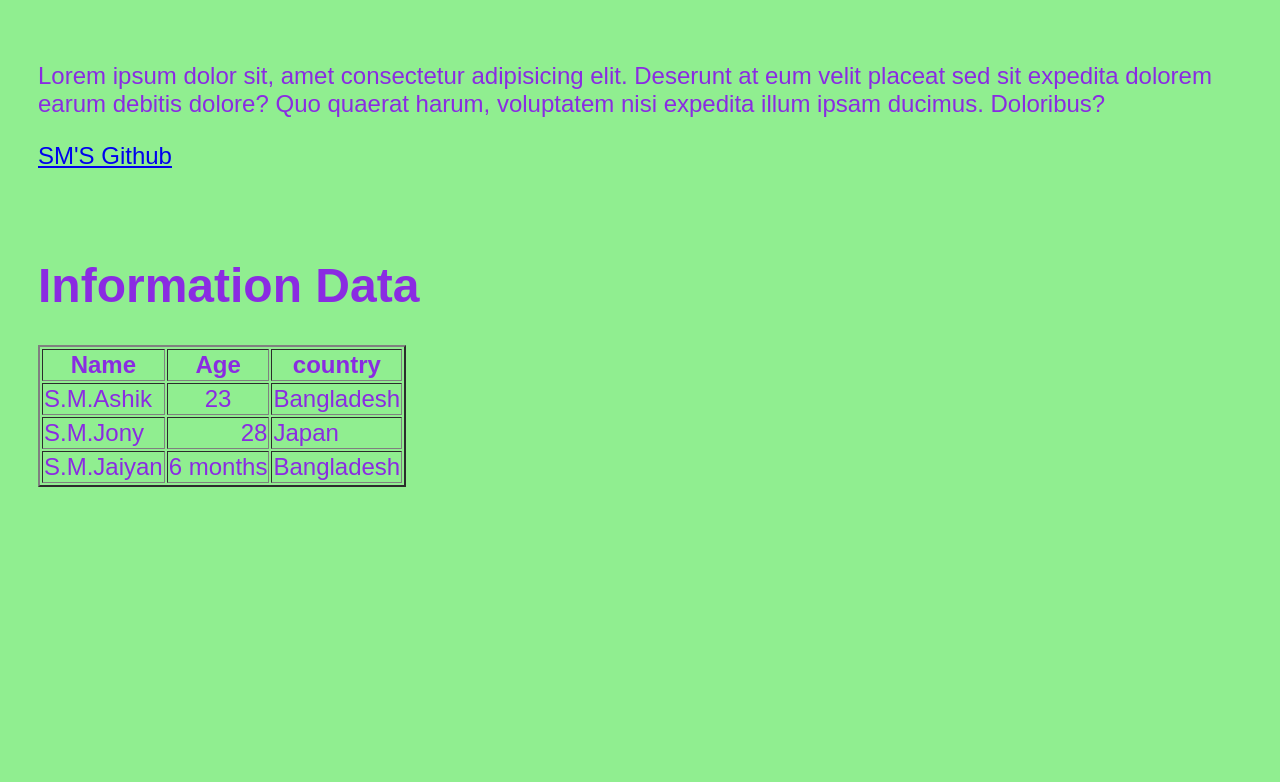
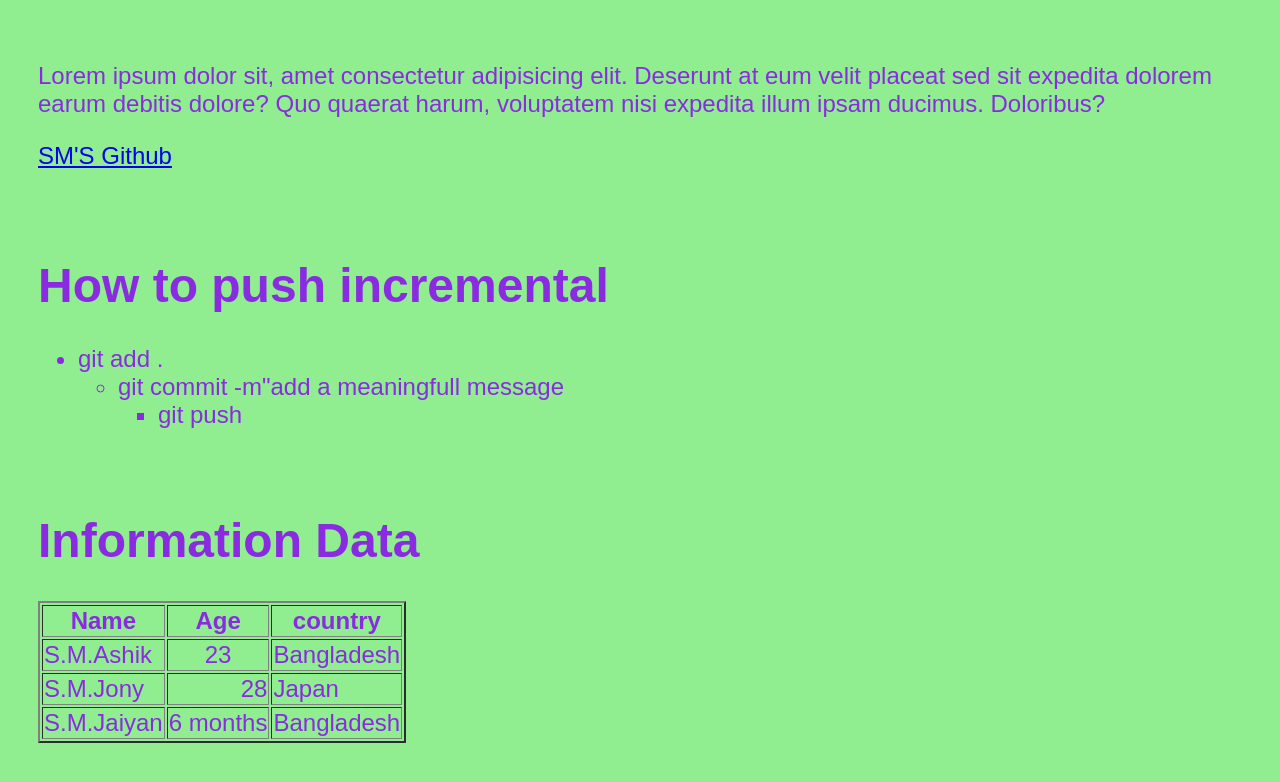
Before and after one commit to SM-Ashik-IU/my-simple-practice-website-, a plain HTML site: page index.html in a window 1280 px wide. Drawn offline with Linux system fonts and the light colour scheme.

Commit message:
new version.html

```diff
--- a/index.html
+++ b/index.html
@@ -15,7 +15,20 @@
 
 <br>
 <br><br>
+ <h1>How to push incremental</h1>
+ <ul>
+    <li>git add .
+        <ul>
+            <li>git commit -m"add a meaningfull message
+                <ul>
+                    <li>git push</li>
+                    </ul>
+                    </li>
+                    </ul>
+                </li>
+                </ul>
 
+<br>
 <h1>Information Data</h1>
 <table border="2">
 
```
